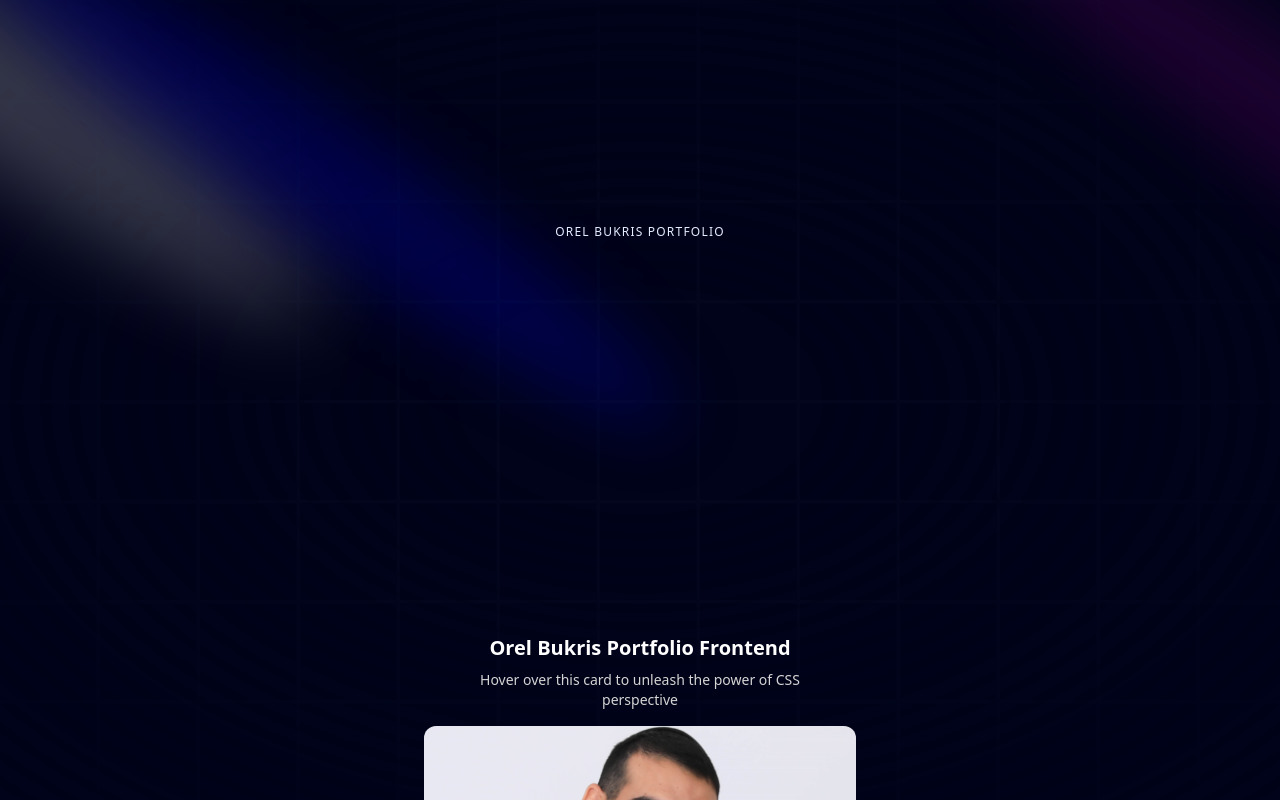
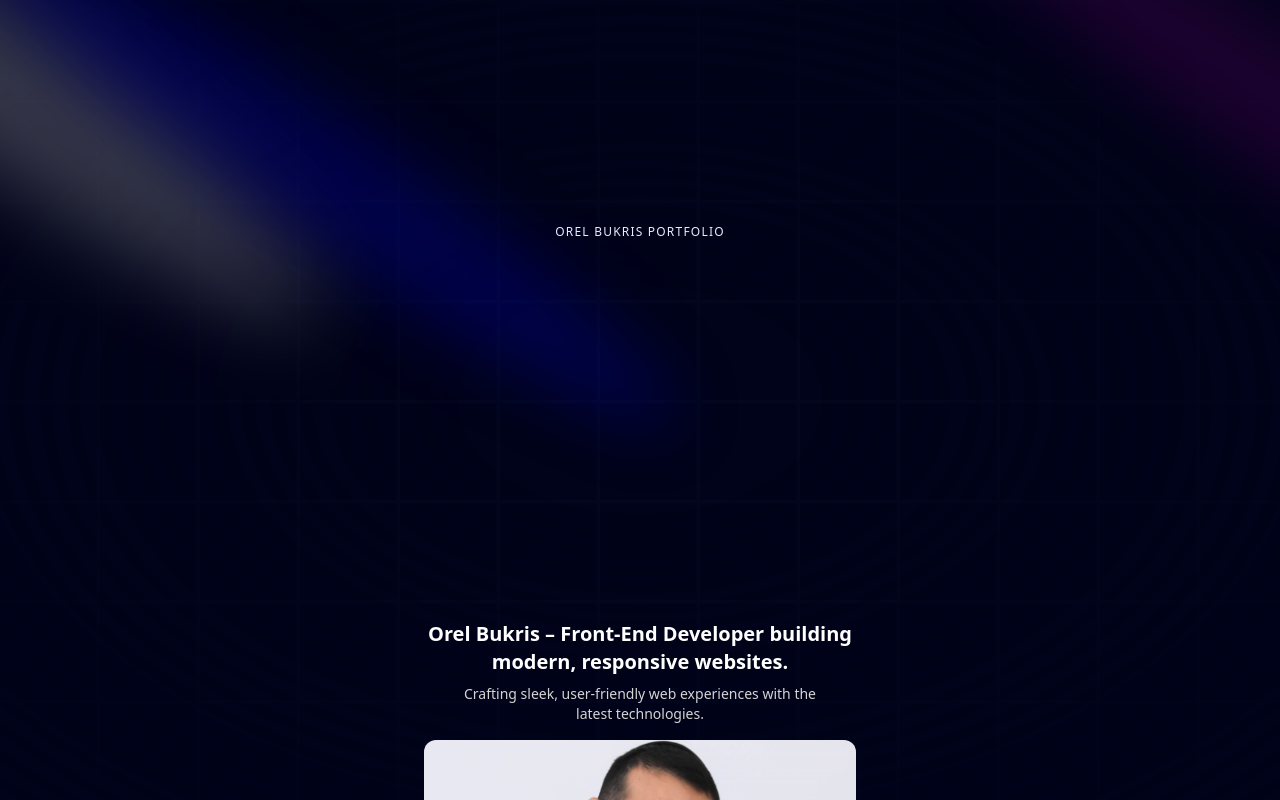
Before and after one commit to Orel7777/orel-bukris-portfolio, a Next.js app: page / in a window 1280 px wide. Shown: the top 800 px of the page. Built offline with nearby package versions, Linux system fonts and the light colour scheme.

Commit message:
portfolio

```diff
--- a/components/Card3D.tsx
+++ b/components/Card3D.tsx
@@ -14,14 +14,15 @@ export function Card3D() {
             translateZ="50"
             className="text-xl font-bold text-white text-center"
           >
-            Orel Bukris Portfolio Frontend
+            Orel Bukris – Front-End Developer building modern, responsive websites.
+
           </CardItem>
           <CardItem
             as="p"
             translateZ="60"
             className="text-neutral-300 text-sm max-w-sm mt-2 text-center"
           >
-            Hover over this card to unleash the power of CSS perspective
+           Crafting sleek, user-friendly web experiences with the latest technologies.
           </CardItem>
           <CardItem translateZ="100" className="w-full mt-4 flex justify-center">
             <Image
```
